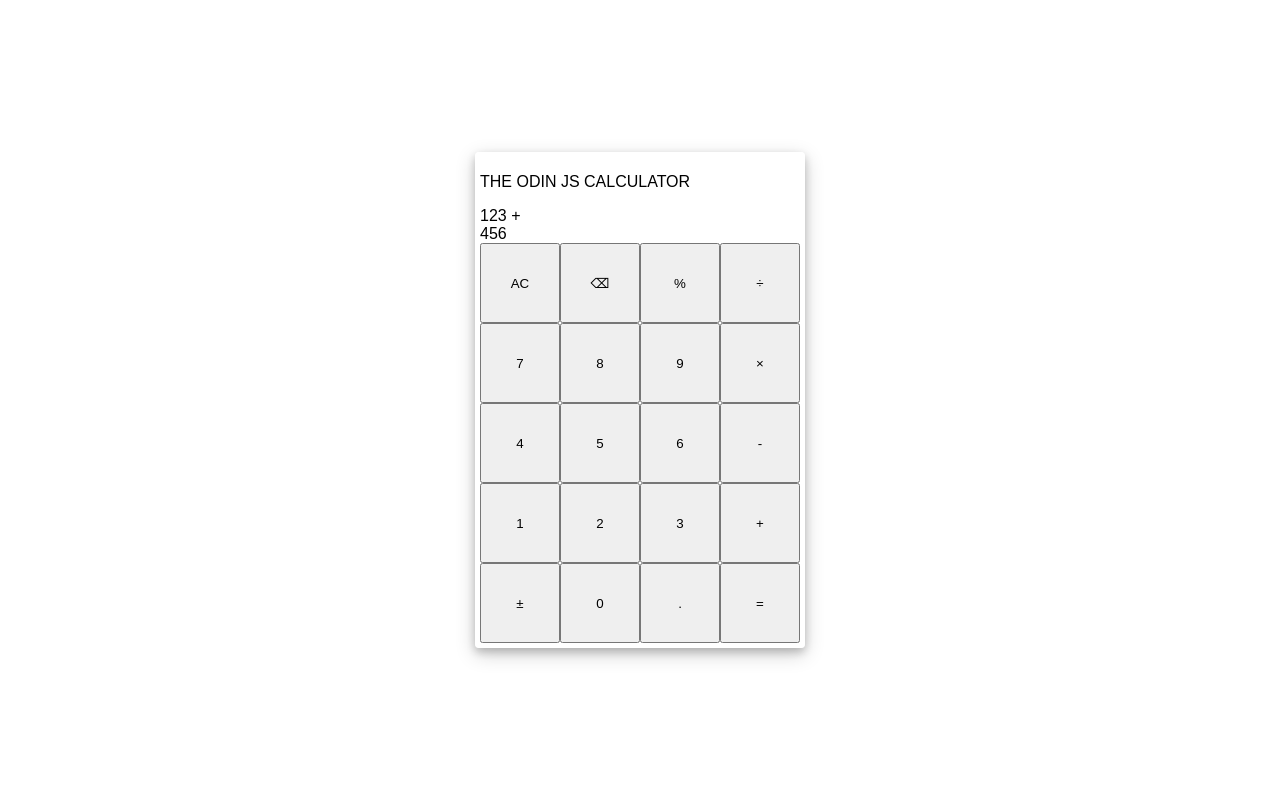
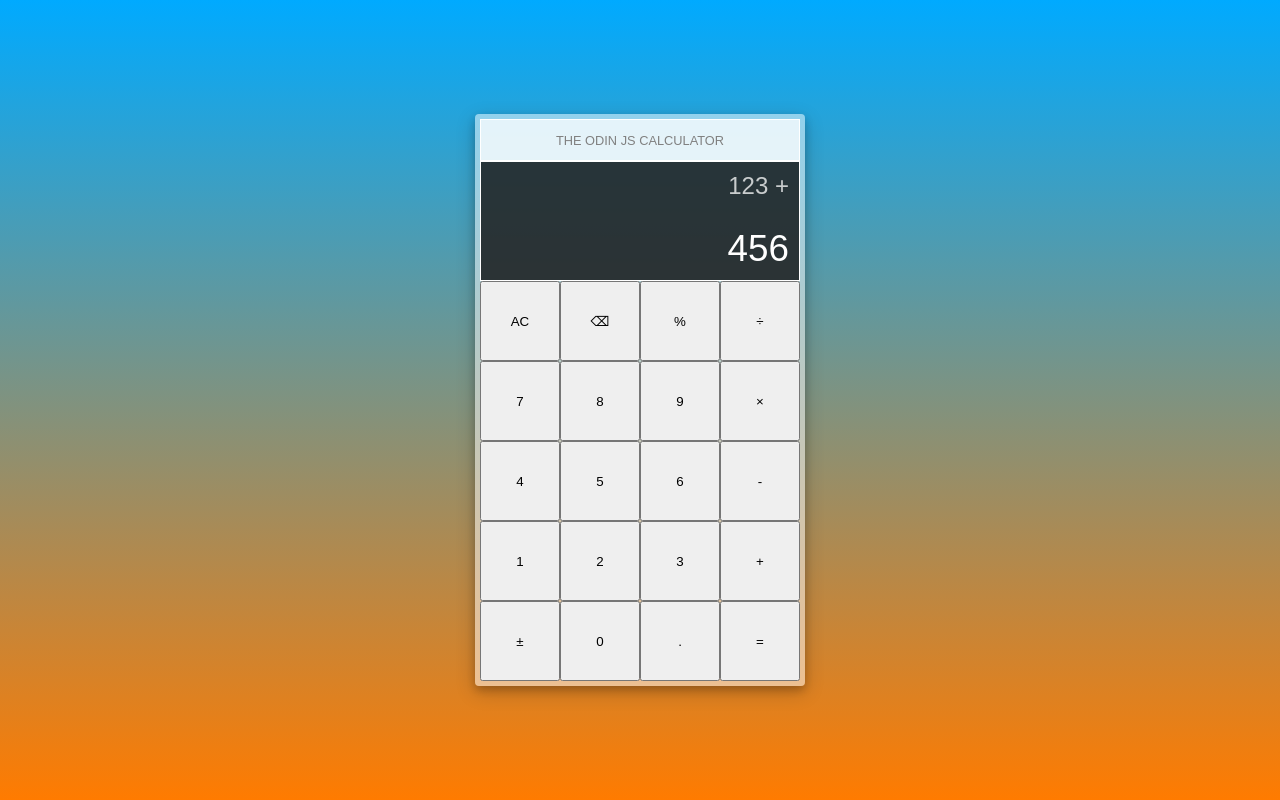
Before and after one commit to ronnieBer/odin-calculator, a plain HTML site: page index.html in a window 1280 px wide. Drawn offline with Linux system fonts and the light colour scheme.

Commit message:
Added the style for calculator display

```diff
--- a/style.css
+++ b/style.css
@@ -8,6 +8,7 @@
 body {
     padding: 0;
     margin: 0;
+    background: linear-gradient(to bottom, #00aaff, #ff7b00);
 }
 
 .container {
@@ -30,6 +31,54 @@ body {
     box-shadow: 0 4px 8px 0 rgba(0, 0, 0, 0.2), 0 6px 20px 0 rgba(0, 0, 0, 0.19);
 }
 
+.title {
+    display: flex;
+    justify-content: center;
+    border: 1px solid white;
+    background-color: rgba(255, 255, 255, .75);
+
+    font-size: .8rem;
+    font-weight: bold;
+    color: rgb(128, 128, 128);
+}
+
+.calculator-display {
+    display: flex;
+    flex-direction: column;
+    justify-content: space-between;
+    align-items: flex-end;
+    width: 320px;
+    height: auto;
+    min-height: 120px;
+    padding: 10px;
+    border: 1px solid white;
+    background-color: rgba(0, 0, 0, .75);
+}
+
+.previous-display {
+    display: flex;
+    justify-content: end;
+    align-items: flex-start;
+    width: 100%;
+    height: 35%;
+
+    font-size: 1.5rem;
+    color: rgba(255, 255, 255, .75);
+}
+
+.current-display {
+    display: flex;
+    justify-content: end;
+    align-items: flex-end;
+    width: 100%;
+    height: 60%;
+
+    font-size: 2.3rem;
+    color: white;
+    word-wrap: break-word;
+    word-break: break-all;
+}
+
 .calculator-keys {
     display: grid;
     justify-content: center;
```
